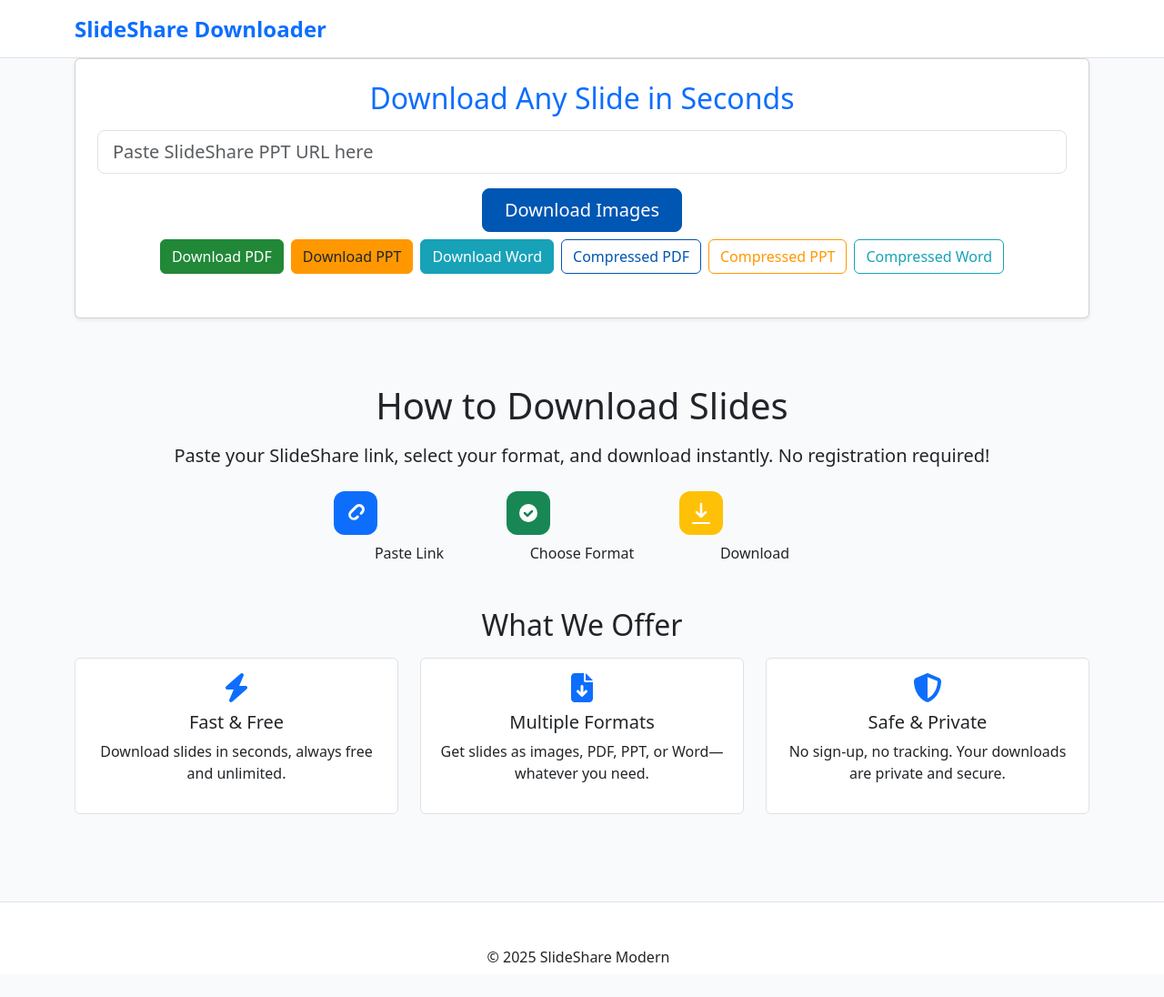
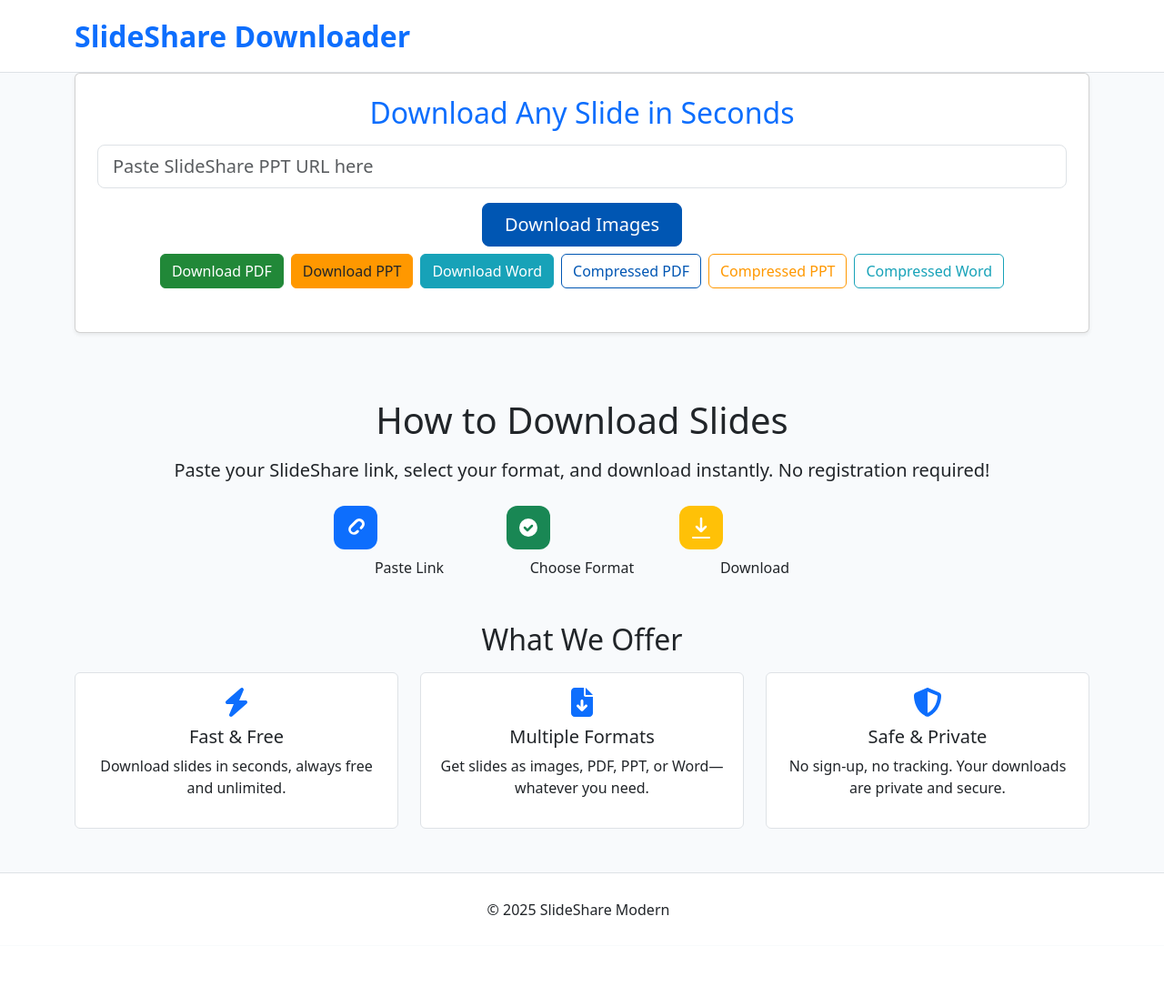
Before and after one commit to nexusameer/Slideshare-Api, a Django app: page / in a window 1280 px wide. Shown: the whole page at 91% size. After the commit the page ends 1006 px from the top, so only its background shows below. Run offline with Django 5.2, Linux system fonts and the light colour scheme; some libraries are stand-ins or nearby versions.

Commit message:
optimized for desktop

```diff
--- a/templates/home.html
+++ b/templates/home.html
@@ -52,15 +52,15 @@
             <div class="custom-loader-text">Preparing your file, please wait...</div>
         </div>
     </div>
-    <header style="flex:0 0 auto;min-height:64px;height:64px;">
-        <nav class="navbar navbar-expand-lg navbar-light bg-white border-bottom" style="min-height:64px;height:64px;">
+    <header style="flex:0 0 auto;min-height:80px;height:80px;">
+        <nav class="navbar navbar-expand-lg navbar-light bg-white border-bottom" style="min-height:80px;height:80px;">
             <div class="container">
-                <a class="navbar-brand fw-bold text-primary" href="#" style="font-size:1.5rem;">SlideShare Downloader</a>
+                <a class="navbar-brand fw-bold text-primary" href="#" style="font-size:2rem;">SlideShare Downloader</a>
             </div>
         </nav>
     </header>
 
-    <main style="flex:1 0 auto;min-height:calc(100vh - 144px);margin-bottom:0;display:flex;align-items:stretch;">
+    <main style="flex:1 0 auto;min-height:calc(100vh - 160px);margin-bottom:0;display:flex;align-items:stretch;">
       <div style="width:100%;max-width:100vw;">
         <!-- Download Section (Functionality) -->
         <section id="download-section" class="container mb-5">
@@ -140,9 +140,9 @@
             </div>
         </main>
 
-    <footer class="bg-white border-top py-4 mt-5" style="flex:0 0 auto;min-height:80px;height:80px;">
+    <footer class="bg-white border-top" style="flex:0 0 auto;min-height:80px;height:80px;">
         <div class="container d-flex flex-column justify-content-center align-items-center h-100" style="min-height:80px;height:80px;">
-            <div class="mb-2" style="min-height:24px;height:24px;display:flex;align-items:center;">
+            <div style="min-height:24px;height:24px;display:flex;align-items:center;">
                 <span class="me-2">&copy; 2025 SlideShare Modern</span>
             </div>
         </div>
@@ -165,9 +165,14 @@
         .btn-outline-primary, .btn-outline-primary:focus, .btn-outline-primary:active {color:#0056b3 !important; border-color:#0056b3 !important;}
         .btn-outline-warning, .btn-outline-warning:focus, .btn-outline-warning:active {color:#ff9800 !important; border-color:#ff9800 !important;}
         .btn-outline-info, .btn-outline-info:focus, .btn-outline-info:active {color:#17a2b8 !important; border-color:#17a2b8 !important;}
-    html, body {height:100%;}
-    body {min-height:100vh;overflow-anchor:none;}
-    main {min-height:calc(100vh - 144px);}
+        html, body {height:100%;}
+        body {min-height:100vh;overflow-anchor:none;}
+        main {min-height:calc(100vh - 160px);}
+        @media (min-width: 992px) {
+            header, nav {min-height:80px !important;height:80px !important;}
+            main {min-height:calc(100vh - 160px) !important;}
+            footer {min-height:80px !important;height:80px !important;}
+        }
         @media (max-width: 600px) {
             h1, h2, h3, .navbar-brand {font-size:1.2rem !important;}
             .form-control-lg {font-size:1rem;}
```
